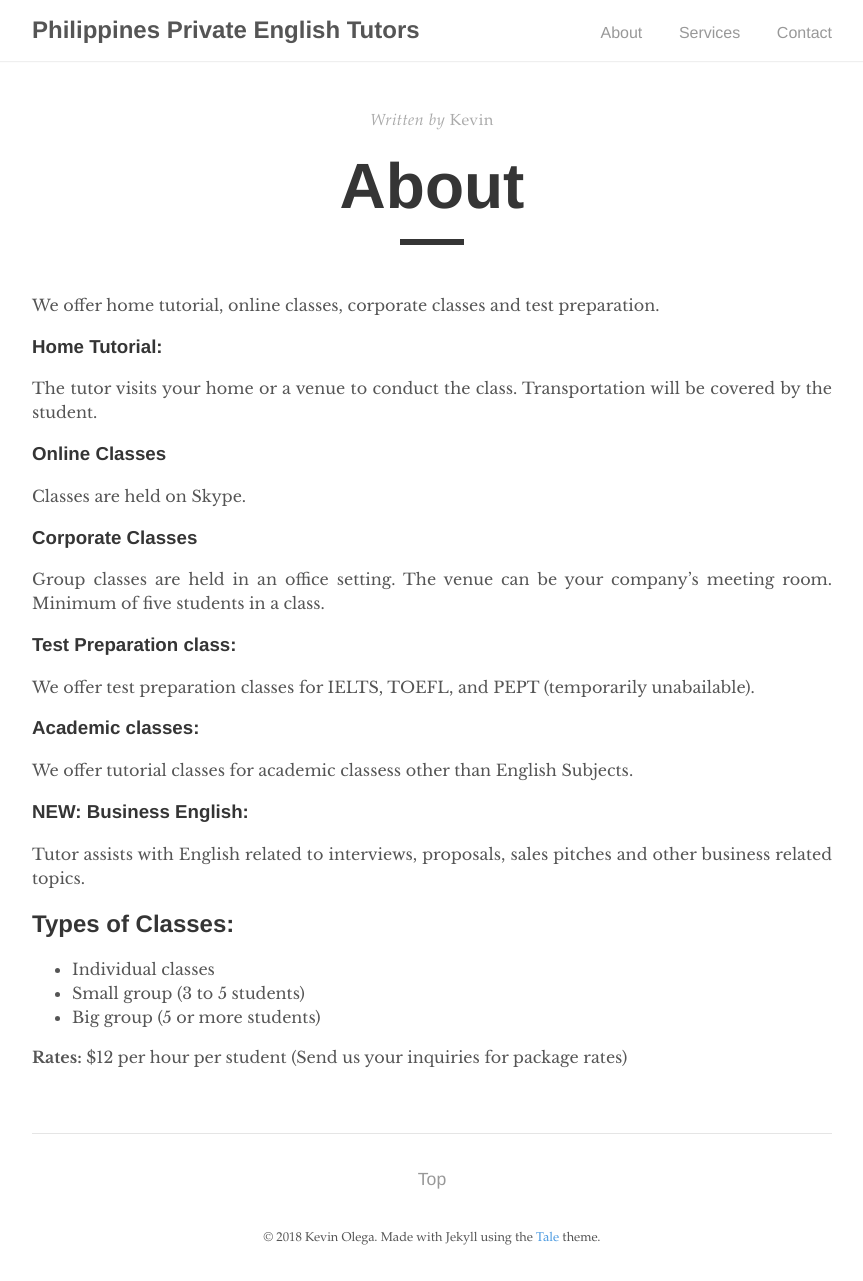
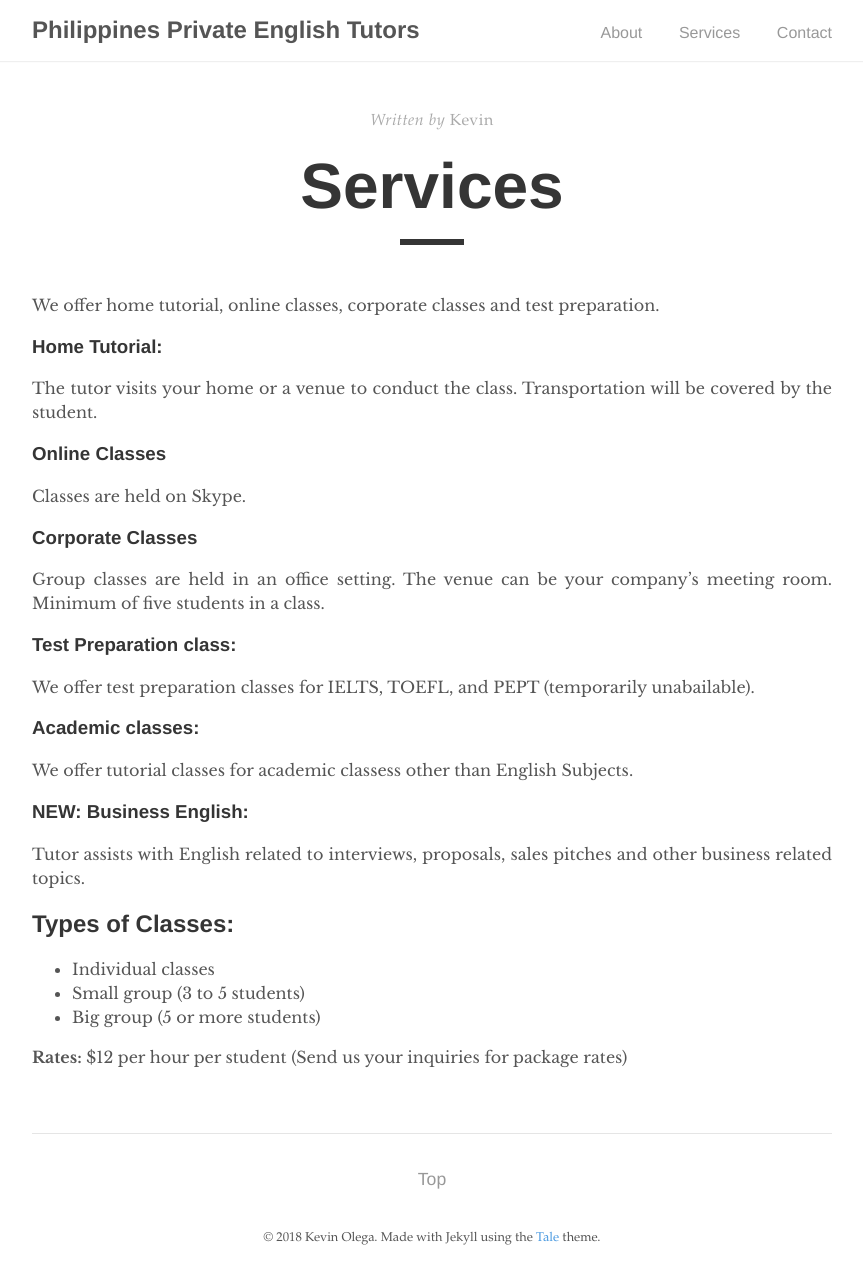
Before and after one commit to kevinolega/philippinesprivateenglishtutors, a Jekyll site: the page built from services.md, in a window 1280 px wide. Shown: the whole page, without its empty margins (208-1071 px from the left). Built offline with Jekyll 4.4.1, drawn with Linux system fonts in a browser that asks for light colours.

Commit message:
corrected permalink and titles for contact and service pages

```diff
--- a/services.md
+++ b/services.md
@@ -1,8 +1,8 @@
 ---
 layout: post
-title: "About"
+title: "Services"
 author: "Kevin"
-permalink: /about/
+permalink: /services/
 ---
 
 We offer home tutorial, online classes, corporate classes and test preparation.
```
Also changed, not shown: contact.md (+2 -2 lines).
